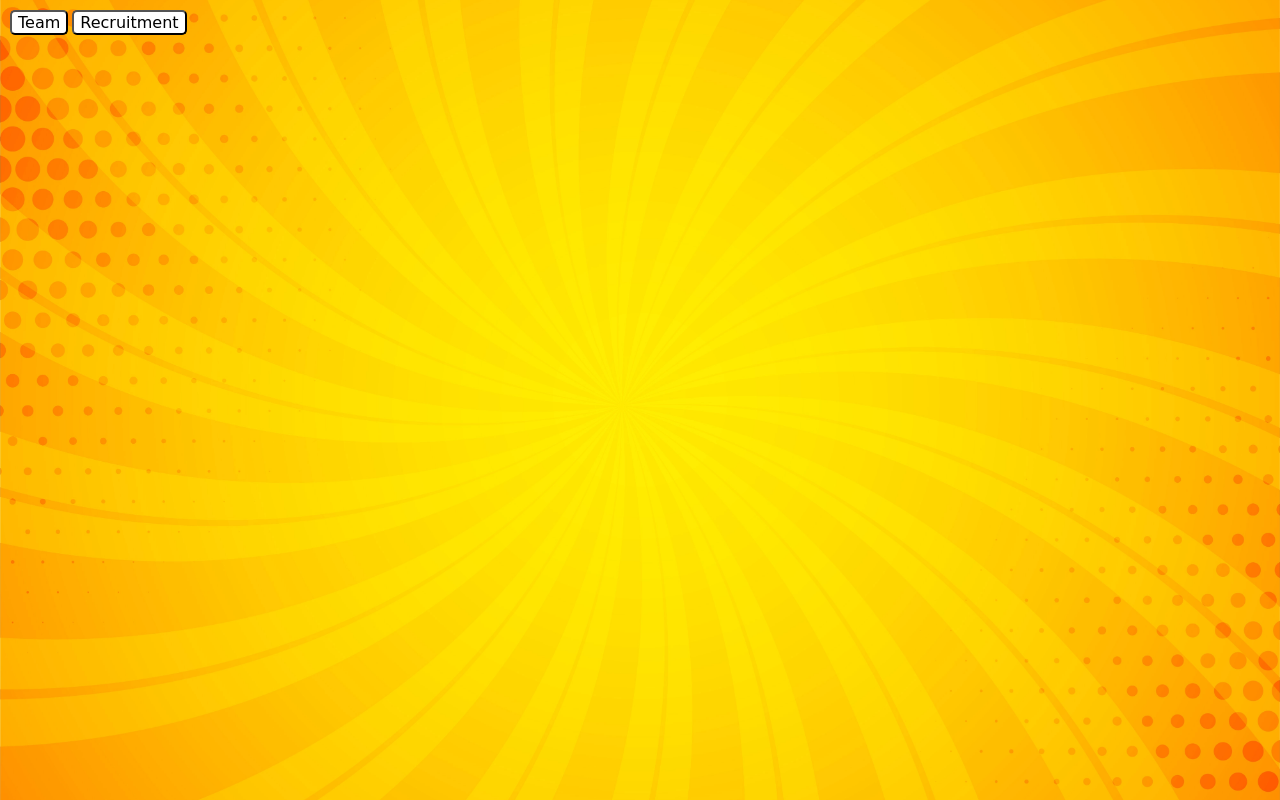
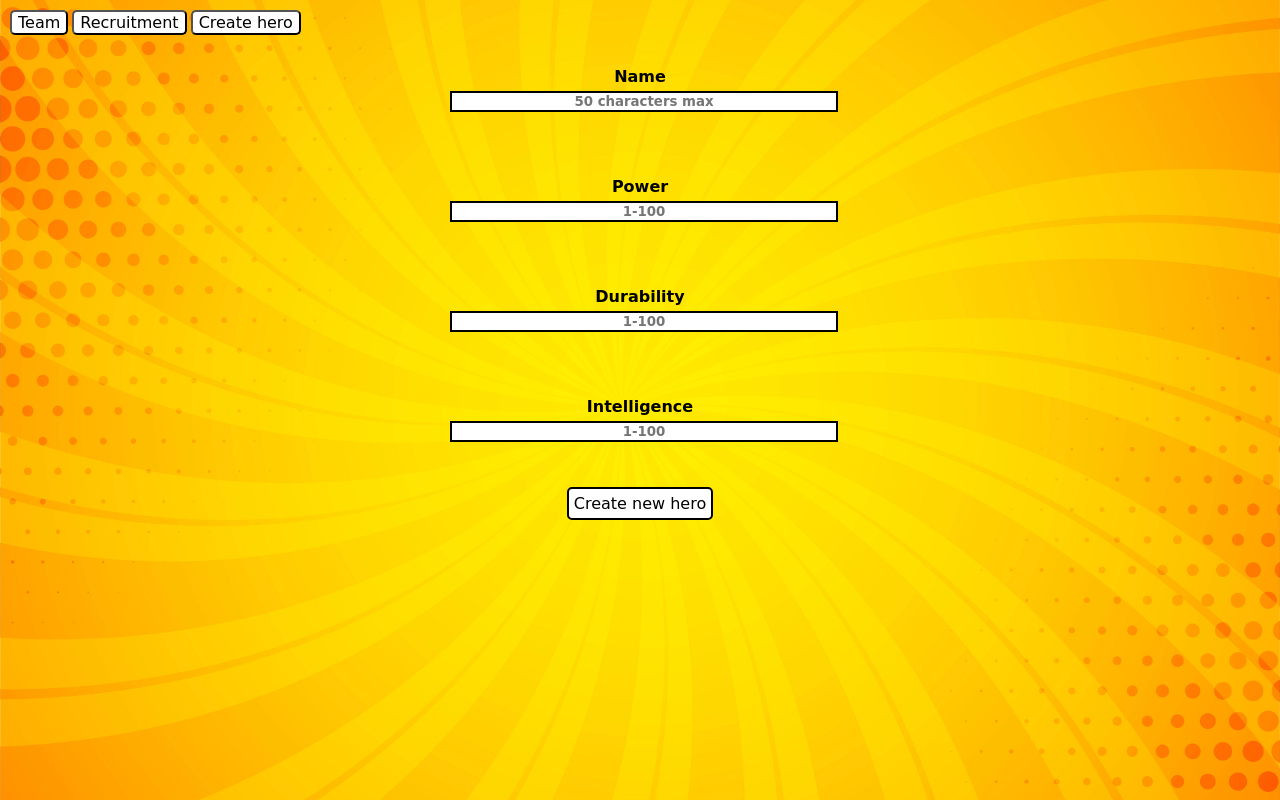
Before and after one commit to joacoague15/superheroesUI, a React (Create React App) app: page /creation in a window 1280 px wide. Before the commit this address had no page. Built offline with nearby package versions, Linux system fonts and the light colour scheme.

Commit message:
Added basic template to hero creation form

```diff
--- a/src/App.tsx
+++ b/src/App.tsx
@@ -7,6 +7,7 @@ import HeroRecruitment from "./components/hero_recruitment/HeroRecruitment";
 import './styles/buttonStyle.css';
 import 'react-toastify/dist/ReactToastify.css';
 import './styles/toastContainerStyle.css';
+import HeroCreation from "./components/hero_creation/HeroCreation";
 
 function App() {
     const [teamMembers, setTeamMembers] = useState([]);
@@ -21,14 +22,20 @@ function App() {
         navigate('/recruitment');
     }
 
+    const redirectToCreation = () => {
+        navigate('/creation');
+    }
+
   return (
         <div className="App">
             <button className='button' onClick={redirectToHome}>Team</button>
             <button className='button' onClick={redirectToRecruitment}>Recruitment</button>
+            <button className='button' onClick={redirectToCreation}>Create hero</button>
             <ToastContainer />
             <Routes>
                 <Route path='/' element={<Home teamMembers={teamMembers} setTeamMembers={setTeamMembers} />} />
                 <Route path='/recruitment' element={<HeroRecruitment teamMembers={teamMembers} setTeamMembers={setTeamMembers} />} />
+                <Route path='/creation' element={<HeroCreation />} />
             </Routes>
         </div>
   );
--- a/src/components/Searcher.tsx
+++ b/src/components/Searcher.tsx
@@ -1,11 +1,9 @@
-import '../styles/searcherStyle.css';
-
 const Searcher = (props: any) => {
-    const { handleChange } = props;
+    const { handleChange, placeHolder, className, type } = props;
 
     return (
         <div>
-            <input id='searcher' placeholder='Search your hero...' onChange={handleChange} type="text" name="name" />
+            <input className={className} placeholder={placeHolder} onChange={handleChange} type={type} />
         </div>
         )
 }
--- /dev/null
+++ b/src/components/hero_creation/HeroCreation.tsx
@@ -0,0 +1,43 @@
+import '../../styles/creationTextInputStyle.css';
+import '../../styles/buttonStyle.css';
+
+import { useState } from "react";
+
+const HeroCreation = () => {
+    const [newHeroName, setNewHeroName] = useState('');
+    const [newHeroPower, setNewHeroPower] = useState('');
+    const [newHeroDurability, setNewHeroDurability] = useState('');
+    const [newHeroIntelligence, setNewHeroIntelligence] = useState('');
+
+    const createNewHero = (e: any) => {
+        e.preventDefault()
+        console.log('HERO NAME: ', newHeroName)
+        console.log('HERO POWER: ', newHeroPower)
+        console.log('HERO DURABILITY: ', newHeroDurability)
+        console.log('HERO INTELLIGENCE: ', newHeroIntelligence)
+    }
+
+    return (
+        <form onSubmit={createNewHero} className='creation-form-wrapper'>
+            <label htmlFor='hero-name'>
+                <span className='creation-span'>Name</span>
+                <input type='text' onChange={(e: any) => setNewHeroName(e.target.value)} placeholder='50 characters max' className='creation-text-input' name='hero-name' />
+            </label>
+            <label htmlFor='hero-power'>
+                <span className='creation-span'>Power</span>
+                <input type='number' onChange={(e: any) => setNewHeroPower(e.target.value)} placeholder='1-100' className='creation-text-input' name='hero-power' />
+            </label >
+            <label htmlFor='hero-durability'>
+                <span className='creation-span'>Durability</span>
+                <input type='number' onChange={(e: any) => setNewHeroDurability(e.target.value)} placeholder='1-100' className='creation-text-input' name='hero-durability' />
+            </label>
+            <label htmlFor='hero-intelligence'>
+                <span className='creation-span'>Intelligence</span>
+                <input type='number' onChange={(e: any) => setNewHeroIntelligence(e.target.value)} placeholder='1-100' className='creation-text-input' name='hero-intelligence' />
+            </label>
+            <button type='submit' className='submit-button'>Create new hero</button>
+        </form>
+    )
+}
+
+export default HeroCreation;
--- a/src/components/hero_recruitment/HeroRecruitment.tsx
+++ b/src/components/hero_recruitment/HeroRecruitment.tsx
@@ -5,6 +5,7 @@ import Searcher from "../Searcher";
 import HeroAvailable from "./HeroAvailable";
 import { IallTeamMembers, IteamMemberObject } from "../../types";
 import '../../styles/recruitmentStyle.css';
+import '../../styles/searcherStyle.css';
 
 const HeroRecruitment = (props: IallTeamMembers) => {
     const { teamMembers, setTeamMembers } = props;
@@ -54,7 +55,7 @@ const HeroRecruitment = (props: IallTeamMembers) => {
 
     return (
         <div className='recruit-container'>
-            <Searcher handleChange={handleChange} />
+            <Searcher type='text' className='searcher' handleChange={handleChange} placeHolder='Search your hero...' />
             <div className='hero-container'>
                 {filteredHeroes && filteredHeroes.map((hero: IteamMemberObject, i: number) =>
                     <HeroAvailable key={i} id={hero.id!} heroName={hero.name} img={hero.img} teamMembers={teamMembers} setTeamMembers={setTeamMembers} />
--- a/src/styles/buttonStyle.css
+++ b/src/styles/buttonStyle.css
@@ -6,4 +6,22 @@
     font-family: "Comic Sans MS", "arial", "cursive";
     font-size: 16px;
     cursor: pointer;
+    transition: 0.4s ease;
 }
+
+.submit-button {
+    background-color: white;
+    border-radius: 5px;
+    margin: 10px auto;
+    border: 2px solid black;
+    width: fit-content;
+    font-family: "Comic Sans MS", "arial", "cursive";
+    font-size: 16px;
+    padding: 5px;
+    cursor: pointer;
+    transition: 0.4s ease;
+}
+
+button:hover, .submit-button:hover {
+    background-color: whitesmoke;
+}
--- /dev/null
+++ b/src/styles/creationTextInputStyle.css
@@ -0,0 +1,37 @@
+/* It removes arrow buttons from number input */
+input::-webkit-outer-spin-button,
+input::-webkit-inner-spin-button {
+    -webkit-appearance: none;
+}
+
+.creation-form-wrapper {
+    display: flex;
+    flex-wrap: wrap;
+    text-align: center;
+    flex-direction: column;
+    width: 30%;
+    margin: auto;
+}
+
+.creation-form-wrapper label {
+    margin-top: 30px;
+    margin-bottom: 30px;
+}
+
+.creation-text-input {
+    width: 100%;
+    text-align: center;
+    margin: 5px auto;
+    border: 2px solid black;
+    outline: none;
+    transition: 0.4s ease;
+}
+
+.creation-span, .creation-text-input {
+    font-family: "Comic Sans MS", "arial", "cursive";
+    font-weight: bold;
+}
+
+.creation-text-input:hover {
+    background-color: whitesmoke;
+}
--- a/src/styles/searcherStyle.css
+++ b/src/styles/searcherStyle.css
@@ -1,4 +1,4 @@
-#searcher {
+.searcher {
     display: flex;
     justify-content: center;
     background-color: white;
```
